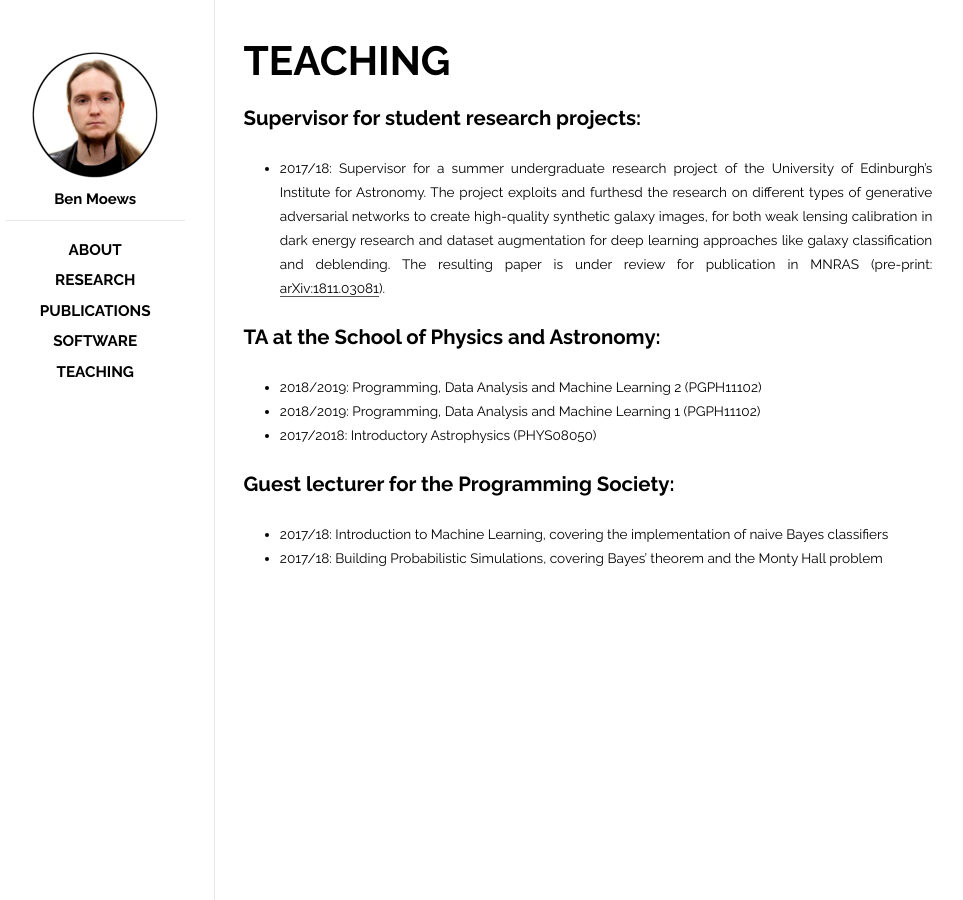
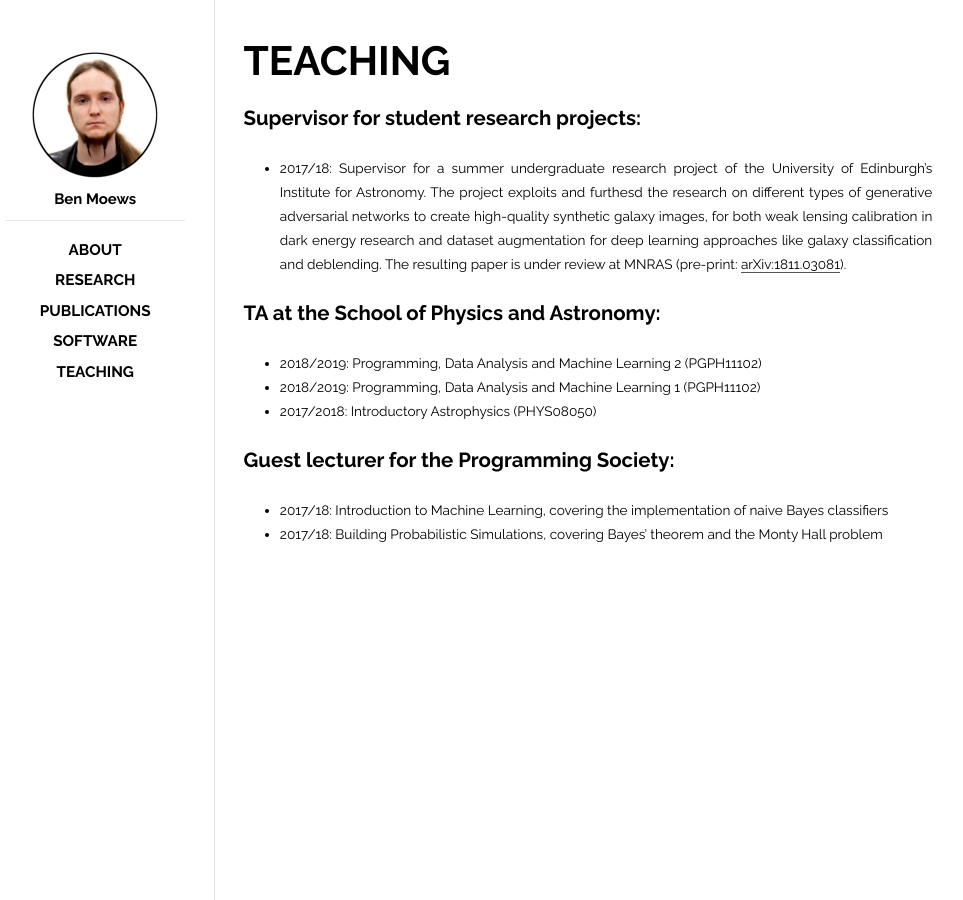
Before and after one commit to moews/moews.github.io, a Jekyll site: the page built from _posts/2017-03-23-teaching.md, in a window 1280 px wide. Shown: the whole page, without its empty margins (144-1107 px from the left). Built offline with Jekyll 4.4.1, drawn with Linux system fonts in a browser that asks for light colours.

Commit message:
Update 2017-03-23-teaching.md

```diff
--- a/_posts/2017-03-23-teaching.md
+++ b/_posts/2017-03-23-teaching.md
@@ -9,7 +9,7 @@
 
 ## Supervisor for student research projects:
 
-* 2017/18: Supervisor for a summer undergraduate research project of the University of Edinburgh's Institute for Astronomy. The project exploits and furthesd the research on different types of generative adversarial networks to create high-quality synthetic galaxy images, for both weak lensing calibration in dark energy research and dataset augmentation for deep learning approaches like galaxy classification and deblending. The resulting paper is under review for publication in MNRAS (pre-print: [arXiv:1811.03081](https://arxiv.org/abs/1811.03081)).
+* 2017/18: Supervisor for a summer undergraduate research project of the University of Edinburgh's Institute for Astronomy. The project exploits and furthesd the research on different types of generative adversarial networks to create high-quality synthetic galaxy images, for both weak lensing calibration in dark energy research and dataset augmentation for deep learning approaches like galaxy classification and deblending. The resulting paper is under review at MNRAS (pre-print: [arXiv:1811.03081](https://arxiv.org/abs/1811.03081)).
 
 ## TA at the School of Physics and Astronomy:
 
```
